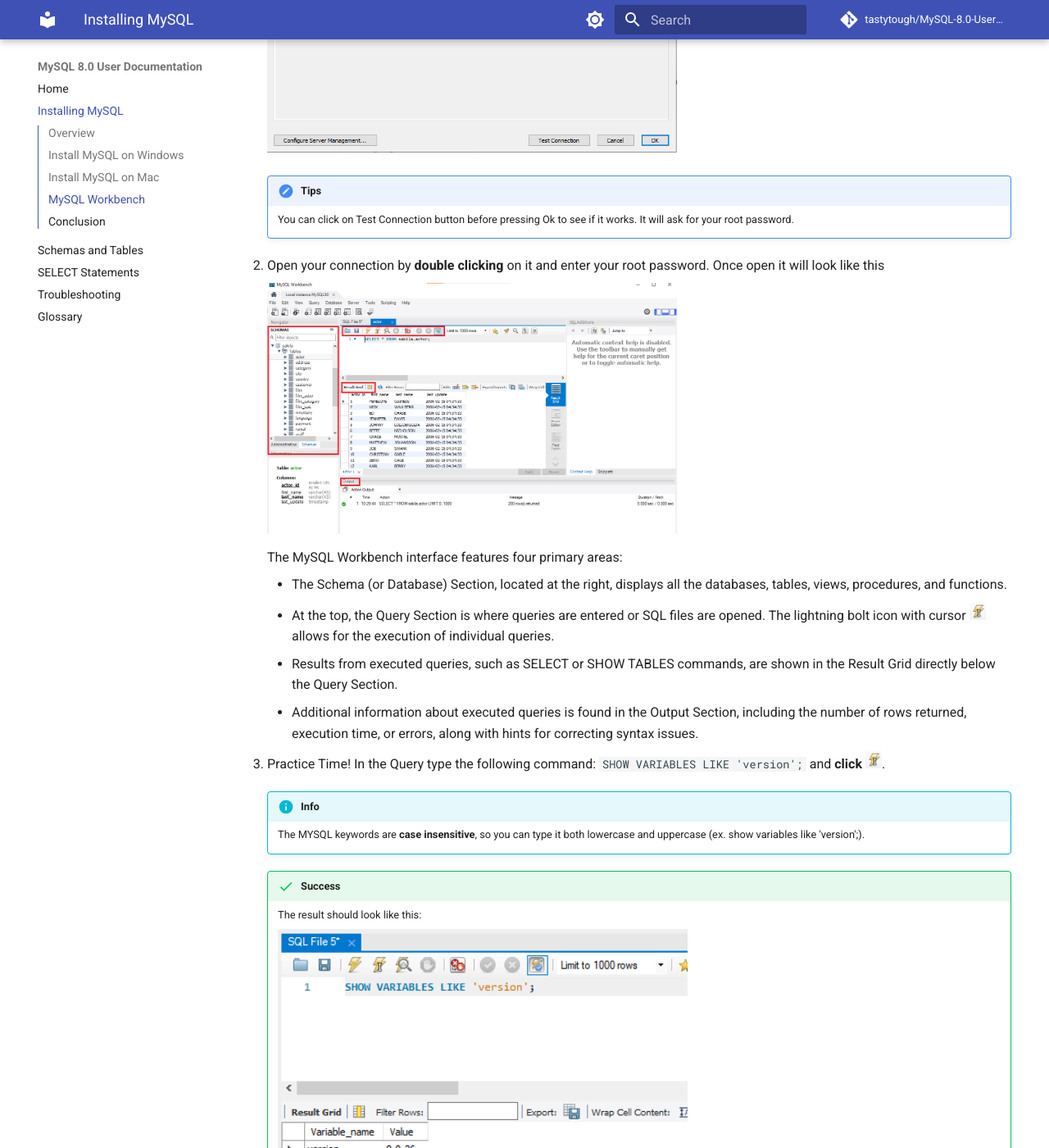
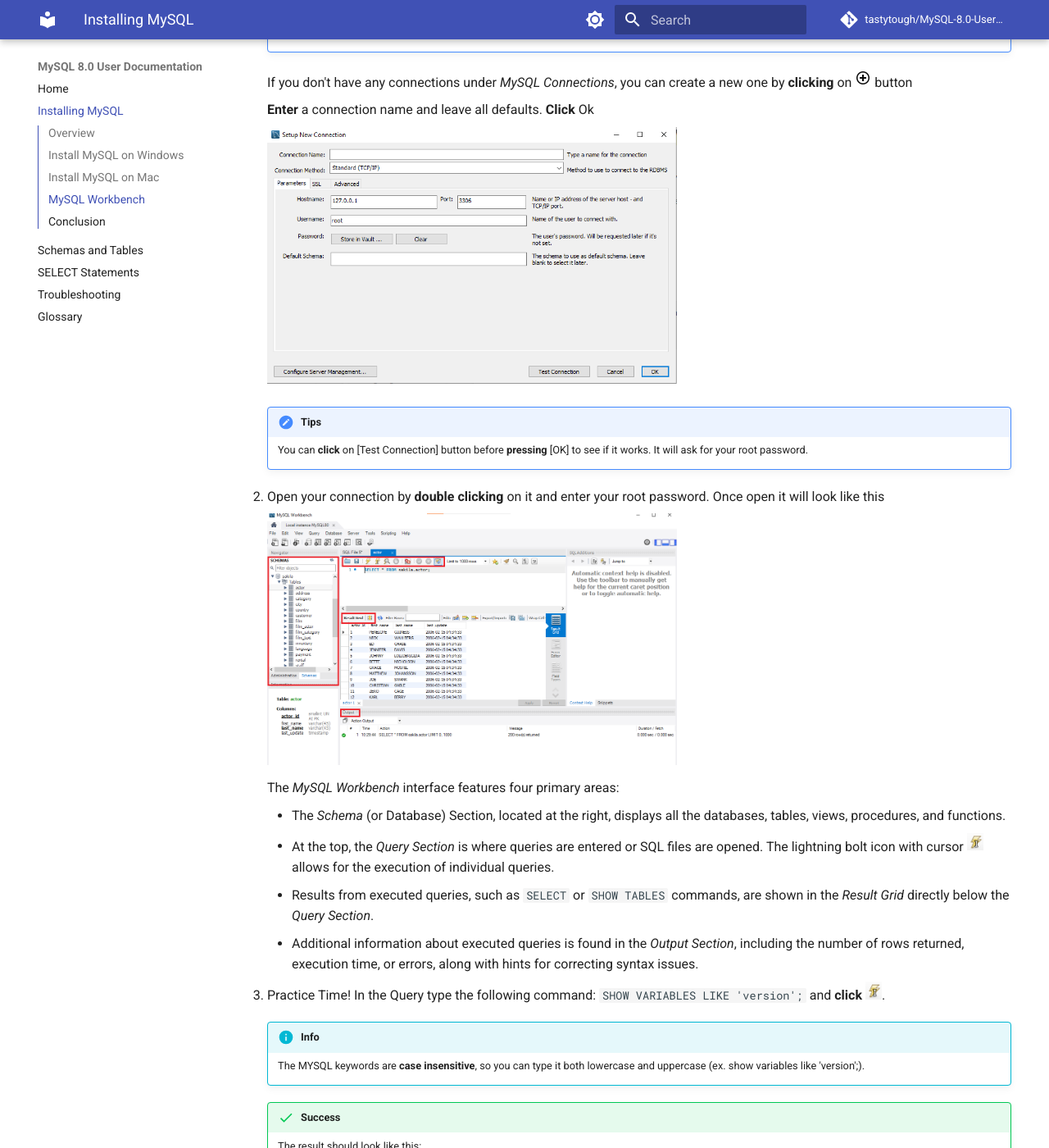
Before and after one commit to tastytough/COMP2116-UserDocs, an MkDocs documentation site: the page built from docs/InstallingMySQL.md, in a window 1280 px wide and 1400 px high, scrolled down 10213 px. Shown: the whole window at 82% size. Built offline with MkDocs 1.6.1 and Material for MkDocs 9.7.7, drawn with Linux system fonts in a browser that asks for light colours; emoji names are drawn with the system emoji font; comment, search, counter and statistics services are not loaded; some of the changed text lies outside the part shown.

Commit message:
fix Installing MySQL and index

```diff
--- a/docs/InstallingMySQL.md
+++ b/docs/InstallingMySQL.md
@@ -12,7 +12,7 @@ The goal of this section is to serve as a detailed guide for installing MySQL 8
     !!! info
         You **DO NOT** need to sign up, instead click **No thanks, just start my download**.
 
-2.  Execute the downloaded installer file, allowing [User Account Control] to authorize changes to your device. Accept the [License Agreement] and select the [Custom] option in [Choosing a Setup Type].
+2.  Execute the downloaded installer file, allowing _User Account Control_ to authorize changes to your device. Accept the _License Agreement_ and select the [Custom] option in _Choosing a Setup Type_.
 
     ![Choosing the custom setup type](./assets/CustomSetup.png){ width="500" }
 
@@ -38,7 +38,7 @@ The goal of this section is to serve as a detailed guide for installing MySQL 8
 
     ![Installation of MySQL products](./assets/Installation.png){ width="500" }
 
-6.  Rerun [MySQL Installer]. **Click** reconfigure, under [Quick Action], next to [MySQL Server].
+6.  Rerun _MySQL Installer_. **Click** reconfigure, under _Quick Action_, next to _MySQL Server_.
     ![Clicking on Reconfigure next to MySQL Server](./assets/ServerReconfigure.png){ width="500" }
 
     !!! tips
@@ -50,93 +50,102 @@ The goal of this section is to serve as a detailed guide for installing MySQL 8
         The install wizard for this software **changes frequently**. If what you see is a bit different from this guide, you can just go with the default options and keep installing.
 
     - Group Replication
-      **Click** Standalone
 
-      ![Clicking on Standalone at Group Replication](./assets/GroupReplication.png){ width="500" }
+        **Click** Standalone
+
+        ![Clicking on Standalone at Group Replication](./assets/GroupReplication.png){ width="500" }
 
     - Type and Networking
-      **Choose** [Development Computer for Config Type], **click** [Show Advanced Options], **keep** all other defaults
 
-      ![Type and Networking settings](./assets/TypeandNetworking.png){ width="500" }
+        **Choose** [Development Computer for Config Type], **click** [Show Advanced Options], **keep** all other defaults
+
+        ![Type and Networking settings](./assets/TypeandNetworking.png){ width="500" }
 
     - Authentication method
-      **Click** [Use Strong Password Encryption for Authentication]. Then, **click** next and **create** a strong root password.
 
-    !!! note
-        Create a root password and make a note of it for future reference.
+        **Click** [Use Strong Password Encryption for Authentication]. Then, **click** next and **create** a strong root password.
 
-    ![Authentication Method](./assets/AuthenticationMethod.png){ width="500" }
+        !!! note
+            Create a root password and make a note of it for future reference.
+
+        ![Authentication Method](./assets/AuthenticationMethod.png){ width="500" }
 
     - Windows Service
-      There should be all default options
 
-    ![Windows Service](./assets/WindowsService.png){ width="500" }
+        There should be all default options.
+
+        ![Windows Service](./assets/WindowsService.png){ width="500" }
 
     - Plugins and Extension
-      Leave the MySQL Document Store feature **unchecked**, because we are not going to use it.
 
-    ![Plugins and Extension: unchecked MySQL as a Document Store](./assets/PluginsandExtensions.png){width="500"}
+        Leave the MySQL Document Store feature **unchecked** because we are not going to use it.
+
+        ![Plugins and Extension: unchecked MySQL as a Document Store](./assets/PluginsandExtensions.png){width="500"}
 
     - Advanced Options
-      There should be all default options
 
-    ![Advanced Options](./assets/AdvancedOptions.png){ width="500" }
+        There should be all default options.
+
+        ![Advanced Options](./assets/AdvancedOptions.png){ width="500" }
 
     - Apply Configuration
-      **Click** on execute button
 
-8.  **Click** reconfigure next to Samples and Examples
+        **Click** on execute button.
+
+8.  **Click** reconfigure next to _Samples and Examples_
 
     ![Reconfigure Samples and Examples](./assets/MySQLInstallerSaE.png){ width="500" }
 
-9.  Type your root password that you created at Authentication method section. **Click** check, then **click** next.
+9.  Type your root password that you created at Authentication method section. **Click** [Check], then **click** [Next].
 
     ![Connect to server by checking the root password](./assets/ConnecttoServer.png){ width="500" }
 
     Apply Configuration
+
     **Click** on execute button, wait until it finished, **click** on next button.
 
 10. **Verify** connectivity to MySQL via the Command Prompt using the root user credentials.
-    **Click** Start Menu – type cmd and click Command Prompt Desktop App. Then, inside prompt, type **mysql -u root -p**, it will connect to the localhost with user root.
-    Your promt should change to **mysql>**. **Run** command `show variables like "version";`, the app will return the version of your MySQL.
+    **Click** [Start Menu] – type `cmd` and **click** [Command Prompt Desktop App]. Then, inside prompt, type `mysql -u root -p`, it will connect to the localhost with user root.
+    Your promt should change to `mysql>`. **Run** command `show variables like "version";`, the app will return the version of your MySQL.
 
 ## Install MySQL on Mac
 
-1. Navigate to [MySQL's official website](https://dev.mysql.com/downloads/mysql/) and download **macOS 14 (x86, 64-bit), DMG Archive** version for installing MySQL Community Server.
+1. Navigate to [MySQL's official website](https://dev.mysql.com/downloads/mysql/) and download _macOS 14 (x86, 64-bit), DMG Archive_ version for installing _MySQL Community Server_.
 
     ![Download MySQL on Mac](./assets/installMySQLonMac.png){ width="500" }
 
     !!! note
         You **DO NOT** need to sign up, instead click **No thanks, just start my download**
 
-2. Open the DMG file from the Downloads folder, then run the PKG file within to start the installation process.
+2. Open the `DMG file` from the _Downloads_ folder, then run the `PKG file` within to start the installation process.
 
     !!! warning
         The system might warn you about installing this package. **Click** allow to continue.
 
-3. Follow the steps in the MySQL Community Installation Wizard, agreeing to the License Agreement, leaving the default install directory and selecting Strong Password Encryption when prompted.
+3. Follow the steps in the _MySQL Community Installation Wizard_, agreeing to the _License Agreement_, leaving the default install directory and selecting [Strong Password Encryption] when prompted.
 
-   ![Choosing Strong Password Encryption](./assets/MySQLMacWizard.png){ width="500" }
+    ![Choosing Strong Password Encryption](./assets/MySQLMacWizard.png){ width="500" }
 
-   Create a new password for your MySQL root account and remember it, as it will be needed for login.
+    Create a new password for your MySQL root account and remember it, as it will be needed for login.
 
-   Confirm the successful installation by **clicking** Close at the completion screen.
+    Confirm the successful installation by **clicking** [Close] at the completion screen.
 
-   ![Confirmation for installing MySQL Server](./assets/completedInstallationMac.png){ width="500" }
+    ![Confirmation for installing MySQL Server](./assets/completedInstallationMac.png){ width="500" }
 
-4. Go to [MySQL's official website](https://dev.mysql.com/downloads/workbench/) to install MySQL Workbench. **Download** the same package as you did for Community Server, and open it.
-   Drag the MySQL Workbench icon to the Applications folder to install. Launch MySQL Workbench from the Applications folder.
+4. Go to [MySQL's official website](https://dev.mysql.com/downloads/workbench/) to install _MySQL Workbench_. **Download** the same package as you did for _Community Server_, and open it.
+   Drag the MySQL Workbench icon to the _Applications_ folder to install. Launch MySQL Workbench from the Applications folder.
 
     !!! note
         If macOS blocks the application because it cannot verify the developer, proceed to [System Preferences] > [Security & Privacy] and **click** [Open Anyway].
 
 5. Try to run MySQL Workbench.
+
     !!! note
-        If macOS blocks the application because it cannot be checked for malicious, proceed to System Preferences > Security & Privacy and click Open Anyway.
+        If macOS blocks the application because it cannot be checked for malicious, proceed to [System Preferences] > [Security & Privacy] and **click** [Open Anyway].
 
-6. **Verify** connectivity to MySQL via the Terminal app using the root user credentials.
-   **Open** the Terminal App. Then, type **mysql -u root -p**, it will connect to the localhost with user root.
-   Your promt should change to **mysql>**. **Run** command `show variables like "version";`, the app will return the version of your MySQL
+6. **Verify** connectivity to MySQL via the _Terminal_ app using the root user credentials.
+   **Open** the Terminal App. Then, type `mysql -u root -p`, it will connect to the localhost with user root.
+   Your promt should change to `mysql>`. **Run** command `show variables like "version";`, the app will return the version of your MySQL
 
 ## MySQL Workbench
 
@@ -148,26 +157,26 @@ The goal of this section is to serve as a detailed guide for installing MySQL 8
     !!! note
         The MySQL Workbench interface is consistent across both Windows and Mac platforms, therefore, this documentation will not differentiate between the two.
 
-    If you don't have any connections under MySQL Connections, you can create a new one by **clicking** on ![plus button](./assets/plusButton.png){ width="20" } button
+    If you don't have any connections under _MySQL Connections_, you can create a new one by **clicking** on ![plus button](./assets/plusButton.png){ width="20" } button
 
     **Enter** a connection name and leave all defaults. **Click** Ok
 
     ![Creating a new connection](./assets/newConnection.png){ width="500" }
 
     !!! tips
-        You can click on Test Connection button before pressing Ok to see if it works. It will ask for your root password.
+        You can **click** on [Test Connection] button before **pressing** [OK] to see if it works. It will ask for your root password.
 
 2.  Open your connection by **double clicking** on it and enter your root password.
     Once open it will look like this
 
     ![MySQL Workbench](./assets/Workbench.png){ width="500" }
 
-    The MySQL Workbench interface features four primary areas:
+    The _MySQL Workbench_ interface features four primary areas:
 
-    - The Schema (or Database) Section, located at the right, displays all the databases, tables, views, procedures, and functions.
-    - At the top, the Query Section is where queries are entered or SQL files are opened. The lightning bolt icon with cursor ![Lightning Bolt button with cursor](./assets/lightningbutton.png){ width="20" } allows for the execution of individual queries.
-    - Results from executed queries, such as SELECT or SHOW TABLES commands, are shown in the Result Grid directly below the Query Section.
-    - Additional information about executed queries is found in the Output Section, including the number of rows returned, execution time, or errors, along with hints for correcting syntax issues.
+    - The _Schema_ (or Database) Section, located at the right, displays all the databases, tables, views, procedures, and functions.
+    - At the top, the _Query Section_ is where queries are entered or SQL files are opened. The lightning bolt icon with cursor ![Lightning Bolt button with cursor](./assets/lightningbutton.png){ width="20" } allows for the execution of individual queries.
+    - Results from executed queries, such as `SELECT` or `SHOW TABLES` commands, are shown in the _Result Grid_ directly below the _Query Section_.
+    - Additional information about executed queries is found in the _Output Section_, including the number of rows returned, execution time, or errors, along with hints for correcting syntax issues.
 
 3.  Practice Time!
     In the Query type the following command:
```
Also changed, not shown: docs/index.md (+2 -1 lines).
